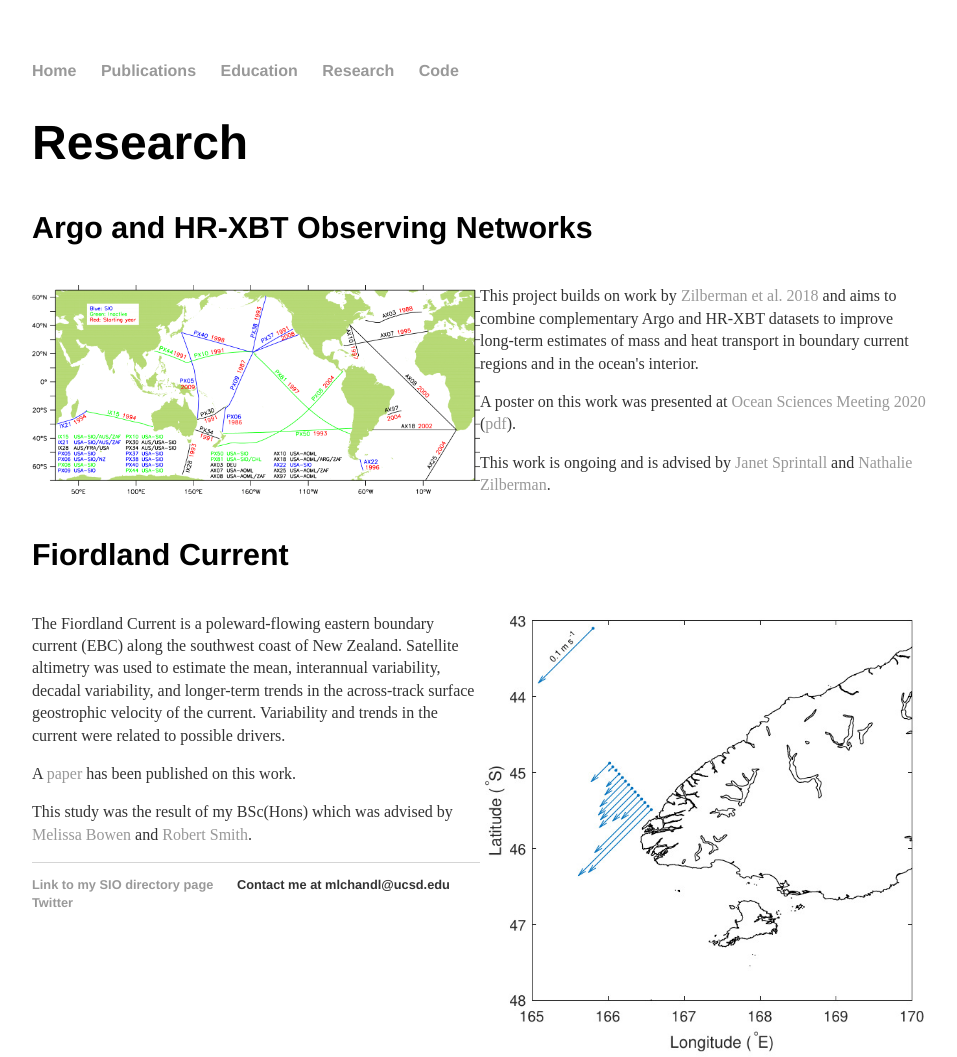
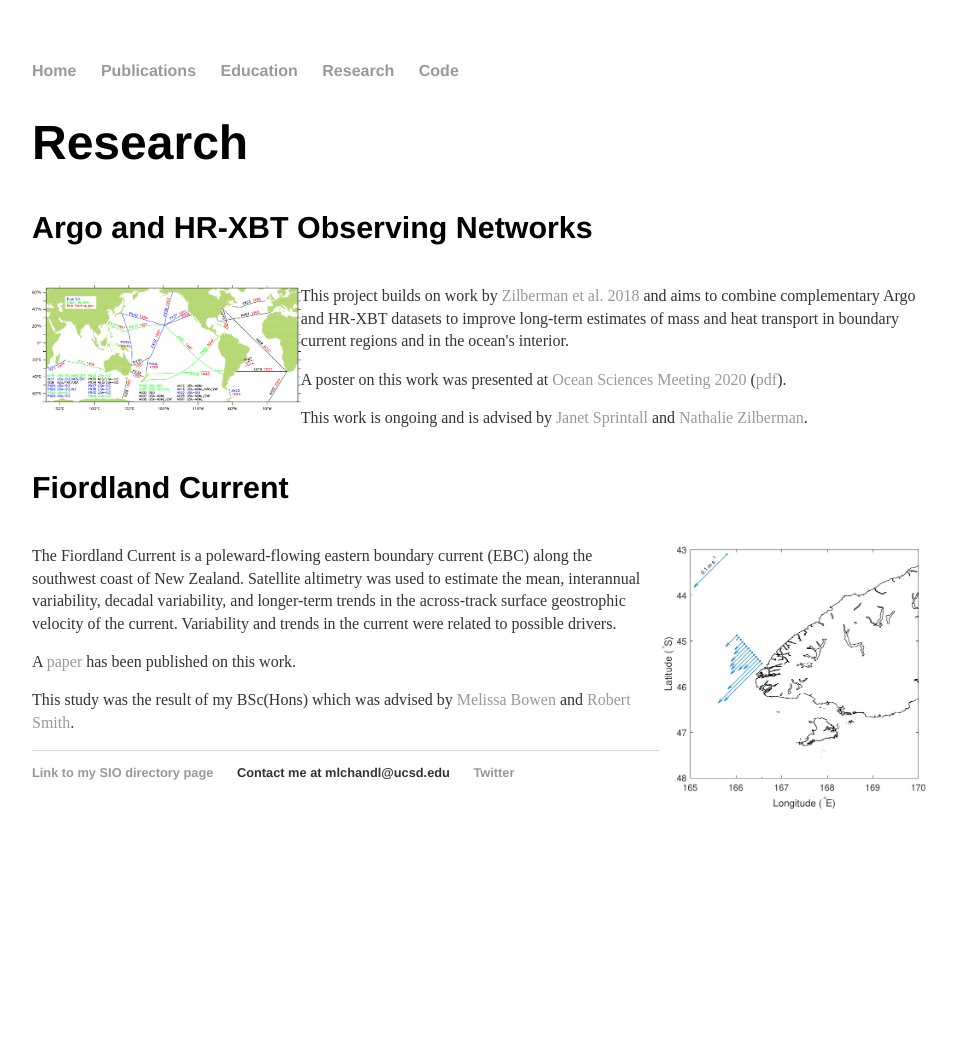
Before and after one commit to mlchandler/mlchandler.github.io, a Jekyll site: the page built from research/index.html, in a window 1280 px wide. Shown: the whole page, without its empty margins (160-1117 px from the left). Built offline with Jekyll 4.4.1, drawn with Linux system fonts in a browser that asks for light colours; after the commit the page ends 900 px from its top, so only the background shows below that.

Commit message:
Update index.html

```diff
--- a/research/index.html
+++ b/research/index.html
@@ -8,7 +8,7 @@ title: Research - Mitchell Chandler
 <h1>Research</h1>
 <h4>Argo and HR-XBT Observing Networks</h4>
 
-<img src="hrglobal-hist-sio.gif" style="width:50%" align="left" >
+<img src="hrglobal-hist-sio.gif" style="width:30%" align="left" >
 
 <p>
 This project builds on work by <a href="https://journals.ametsoc.org/doi/full/10.1175/JTECH-D-17-0153.1">Zilberman et al. 2018</a> and aims to combine complementary Argo and HR-XBT datasets to improve long-term estimates of mass and heat transport in boundary current regions and in the ocean's interior.
@@ -26,7 +26,7 @@ This work is ongoing and is advised by <a href="https://jsprintall.scrippsprofil
 
 <h4>Fiordland Current</h4>
 
-<img src="south_current.jpg" style="width:50%" align="right" >
+<img src="south_current.jpg" style="width:30%" align="right" >
 
 <p>
 The Fiordland Current is a poleward-flowing eastern boundary current (EBC) along the southwest coast of New Zealand. Satellite altimetry was used to estimate the mean, interannual variability, decadal variability, and longer-term trends in the across-track surface geostrophic velocity of the current. Variability and trends in the current were related to possible drivers.
```
